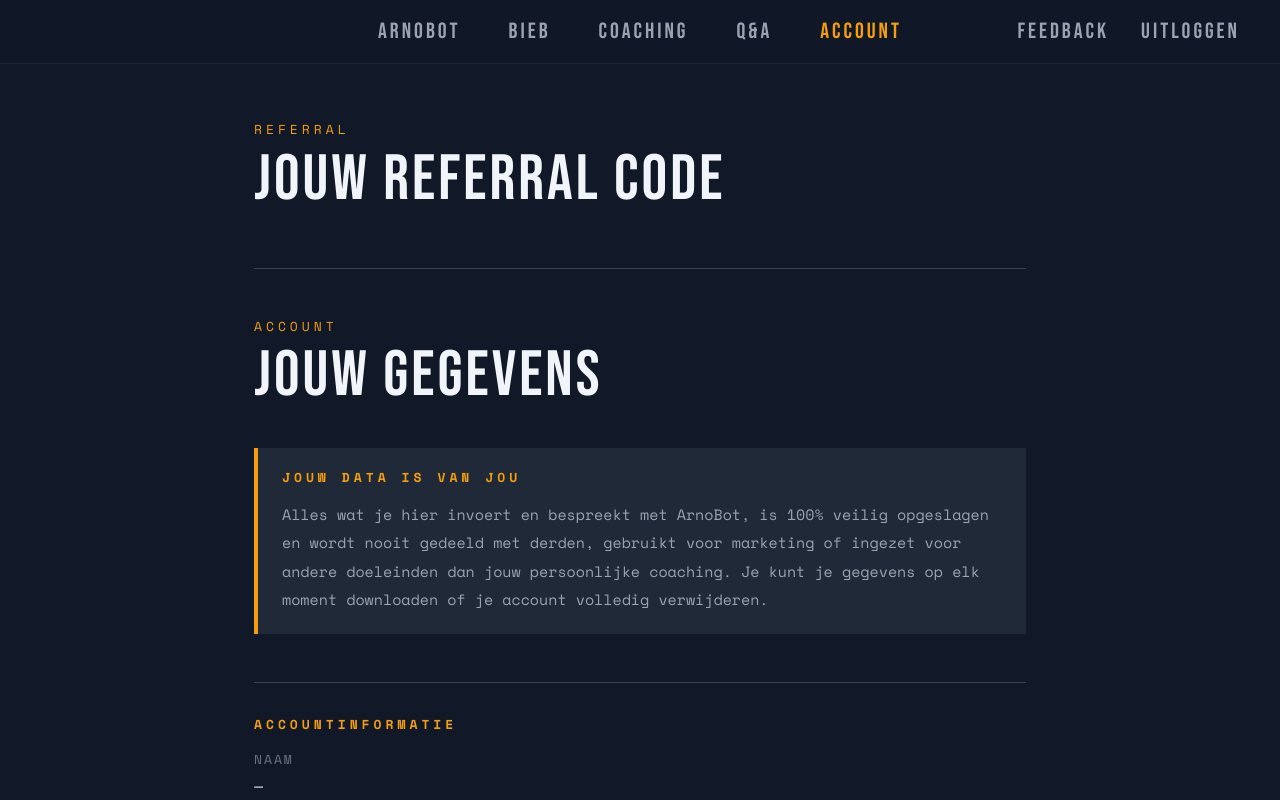
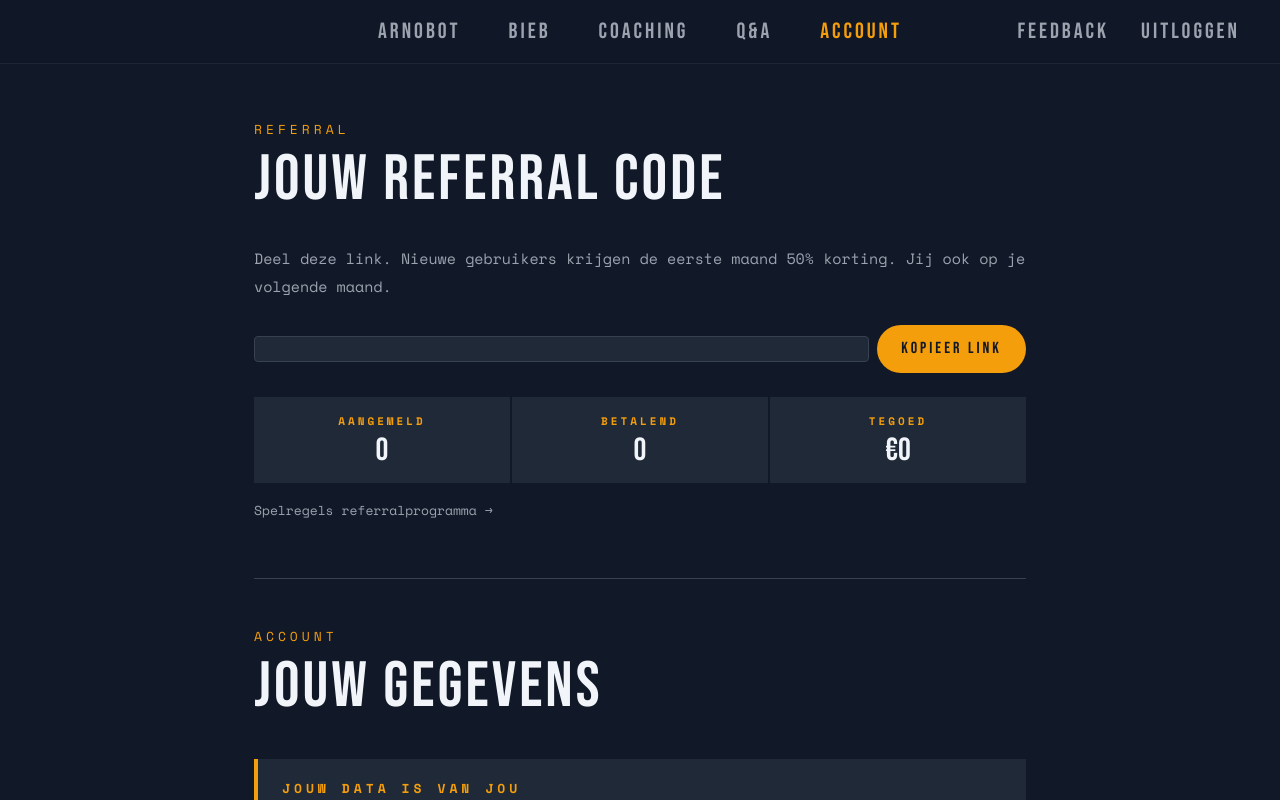
Before and after one commit to arnoceo-ops/arno-blog, a Next.js app: page /bot/account in a window 1280 px wide. Shown: the top 800 px of the page. Built offline with nearby package versions, Linux system fonts and the light colour scheme; no server answers.

Commit message:
perf: referral skeleton state, count queries parallel, code pre-genereren bij aanmelden

```diff
--- a/app/api/bot/referral/route.ts
+++ b/app/api/bot/referral/route.ts
@@ -48,16 +48,10 @@ export async function GET() {
     await supabase.from('approved_users').update({ referral_code: code }).eq('user_id', userId)
   }
 
-  const { count } = await supabase
-    .from('arnobot_referrals')
-    .select('*', { count: 'exact', head: true })
-    .eq('referrer_user_id', userId)
-
-  const { count: converted } = await supabase
-    .from('arnobot_referrals')
-    .select('*', { count: 'exact', head: true })
-    .eq('referrer_user_id', userId)
-    .eq('status', 'converted')
+  const [{ count }, { count: converted }] = await Promise.all([
+    supabase.from('arnobot_referrals').select('*', { count: 'exact', head: true }).eq('referrer_user_id', userId),
+    supabase.from('arnobot_referrals').select('*', { count: 'exact', head: true }).eq('referrer_user_id', userId).eq('status', 'converted'),
+  ])
 
   return NextResponse.json({
     code,
--- a/app/bot/profiel/ReferralSection.tsx
+++ b/app/bot/profiel/ReferralSection.tsx
@@ -4,6 +4,7 @@ import { useState, useEffect } from 'react'
 
 export default function ReferralSection({ inAccount }: { inAccount?: boolean }) {
   const [data, setData] = useState<{ code: string; link: string; referrals: number; converted: number; credit: number } | null>(null)
+  const [loading, setLoading] = useState(true)
   const [copied, setCopied] = useState(false)
 
   useEffect(() => {
@@ -11,6 +12,7 @@ export default function ReferralSection({ inAccount }: { inAccount?: boolean })
       .then(r => r.json())
       .then(d => { if (d.code) setData(d) })
       .catch(() => {})
+      .finally(() => setLoading(false))
   }, [])
 
   function copy() {
@@ -20,11 +22,12 @@ export default function ReferralSection({ inAccount }: { inAccount?: boolean })
     setTimeout(() => setCopied(false), 2000)
   }
 
-  if (!data) return null
-
   const wrapStyle: React.CSSProperties = inAccount
     ? {}
     : { marginTop: 56, borderTop: '1px solid #374151', paddingTop: 40 }
+
+  const statLabel: React.CSSProperties = { fontFamily: "'Space Mono', monospace", fontWeight: 700, fontSize: 11, letterSpacing: 3, color: '#f59e0b', marginBottom: 6 }
+  const statValue: React.CSSProperties = { fontFamily: "'Bebas Neue', sans-serif", fontSize: 32, lineHeight: 1 }
 
   return (
     <div style={wrapStyle}>
@@ -34,25 +37,29 @@ export default function ReferralSection({ inAccount }: { inAccount?: boolean })
           <h3 style={{ fontFamily: "'Bebas Neue', sans-serif", fontSize: 26, fontWeight: 400, color: '#f1f5f9', margin: '0 0 8px', letterSpacing: 1 }}>Jouw referral code</h3>
         </>
       )}
-      <p style={{ fontSize: 15, lineHeight: 1.9, color: '#9ca3af', marginBottom: 24 }}>
+      <p style={{ fontFamily: "'Space Mono', monospace", fontSize: 15, lineHeight: 1.9, color: '#9ca3af', marginBottom: 24 }}>
         Deel deze link. Nieuwe gebruikers krijgen de eerste maand 50% korting. Jij ook op je volgende maand.
       </p>
 
+      {/* Link + kopieerknop */}
       <div style={{ display: 'flex', gap: 8, alignItems: 'center', marginBottom: 24, flexWrap: 'wrap' }}>
         <code style={{
           flex: 1, background: '#1f2937', border: '1.5px solid #374151',
           borderRadius: 4, padding: '12px 16px', fontSize: 14,
-          fontFamily: "'Space Mono', monospace", color: '#f1f5f9', letterSpacing: 2,
-          wordBreak: 'break-all',
+          fontFamily: "'Space Mono', monospace", color: loading ? '#374151' : '#f1f5f9',
+          letterSpacing: 2, wordBreak: 'break-all',
         }}>
-          {data.link}
+          {loading ? 'arno.bot/aanmelden?ref=...' : data?.link ?? ''}
         </code>
         <button
           onClick={copy}
+          disabled={loading || !data}
           style={{
             fontFamily: "'Bebas Neue', sans-serif", fontSize: 16, letterSpacing: 3,
-            padding: '12px 24px', borderRadius: 999, border: 'none', cursor: 'pointer',
-            background: copied ? '#374151' : '#f59e0b', color: copied ? '#9ca3af' : '#111827',
+            padding: '12px 24px', borderRadius: 999, border: 'none',
+            cursor: loading || !data ? 'default' : 'pointer',
+            background: copied ? '#374151' : loading ? '#374151' : '#f59e0b',
+            color: copied || loading ? '#9ca3af' : '#111827',
             transition: 'all 0.15s', whiteSpace: 'nowrap',
           }}
         >
@@ -60,18 +67,20 @@ export default function ReferralSection({ inAccount }: { inAccount?: boolean })
         </button>
       </div>
 
+      {/* Stats */}
       <div style={{ display: 'flex', gap: 2 }}>
         {[
-          { label: 'AANGEMELD', value: data.referrals },
-          { label: 'BETALEND', value: data.converted },
-          { label: 'TEGOED', value: `€${data.credit.toFixed(0)}` },
+          { label: 'AANGEMELD', value: loading ? '—' : String(data?.referrals ?? 0) },
+          { label: 'BETALEND',  value: loading ? '—' : String(data?.converted ?? 0) },
+          { label: 'TEGOED',    value: loading ? '—' : `€${(data?.credit ?? 0).toFixed(0)}` },
         ].map(({ label, value }) => (
           <div key={label} style={{ background: '#1f2937', padding: '16px 20px', flex: 1, textAlign: 'center' }}>
-            <div style={{ fontFamily: "'Space Mono', monospace", fontWeight: 700, fontSize: 11, letterSpacing: 3, color: '#f59e0b', marginBottom: 6 }}>{label}</div>
-            <div style={{ fontFamily: "'Bebas Neue', sans-serif", fontSize: 32, color: '#f1f5f9', lineHeight: 1 }}>{value}</div>
+            <div style={statLabel}>{label}</div>
+            <div style={{ ...statValue, color: loading ? '#374151' : '#f1f5f9' }}>{value}</div>
           </div>
         ))}
       </div>
+
       <p style={{ marginTop: 16, fontFamily: "'Space Mono', monospace", fontSize: 13, color: '#9ca3af', lineHeight: 1.8 }}>
         <a href="/referrals" target="_blank" rel="noopener noreferrer" style={{ color: '#9ca3af', textDecoration: 'none' }}>
           Spelregels referralprogramma →
--- a/middleware.ts
+++ b/middleware.ts
@@ -85,7 +85,12 @@ export default clerkMiddleware(async (auth, req) => {
               trial_start: new Date().toISOString(),
               is_active: true,
             }
-            const { error: insertErr } = await supabase.from('approved_users').insert(newRow)
+            const chars = 'ABCDEFGHJKLMNPQRSTUVWXYZ23456789'
+            const suffix = Array.from({ length: 4 }, () => chars[Math.floor(Math.random() * chars.length)]).join('')
+            const firstName = (clerkUser.firstName || '').toUpperCase().replace(/[^A-Z]/g, '').slice(0, 6)
+            const referralCode = firstName ? `${firstName}-${suffix}` : suffix
+
+            const { error: insertErr } = await supabase.from('approved_users').insert({ ...newRow, referral_code: referralCode })
             if (insertErr) {
               console.error('New user insert failed:', insertErr.message)
               return NextResponse.redirect(new URL('/bot-aanmelden', req.url))
```
